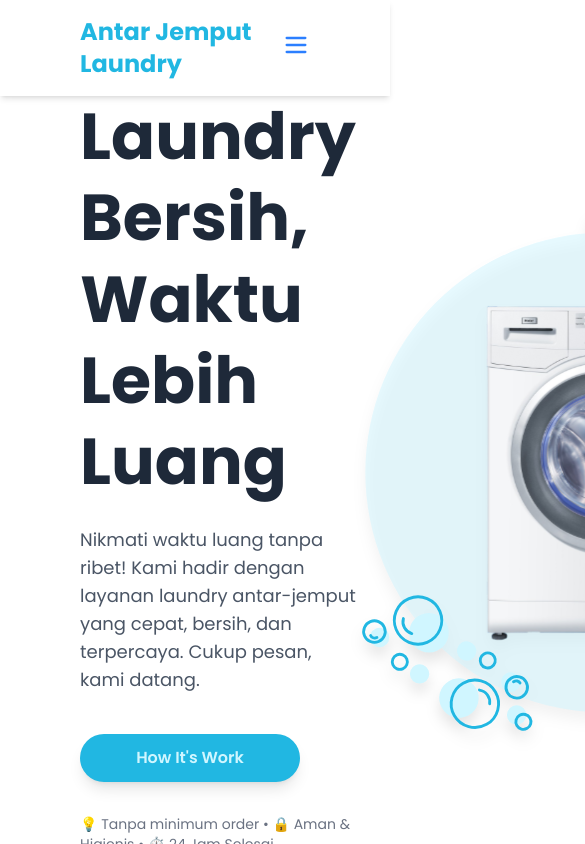
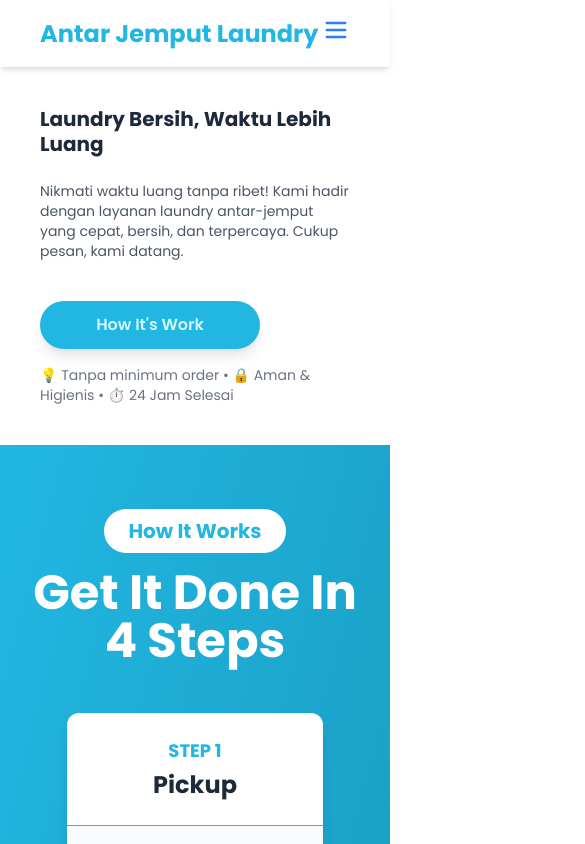
Before and after one commit to TegarAlfaR/Laundry-Frontend, a React (Vite) app: page / in a window 390 px wide. Shown: the top 844 px of the page, 585 px wide, since content can reach past the window. Built offline with nearby package versions, Linux system fonts and the light colour scheme.

Commit message:
feat: add responsive in components

```diff
--- a/src/components/Contact.jsx
+++ b/src/components/Contact.jsx
@@ -4,10 +4,10 @@ export default function Contact() {
   return (
     <section id="contact" className=" py-20">
       <div className="w-full">
-        <div className="overflow-hidden mx-[80px]">
+        <div className="overflow-hidden mx-10 lg:mx-[80px]">
           <div className="flex flex-col md:flex-row">
             {/* Bagian Kiri - Form/Info */}
-            <div className="w-full md:w-1/2 ">
+            <div className="w-full md:w-1/2 mb-8 md:mb-0">
               <h2 className="text-3xl font-bold text-[#21B7E2] mb-2">
                 Contact Us
               </h2>
@@ -106,10 +106,10 @@ export default function Contact() {
                 <img src={WaIcon} alt="WhatsApp Icon" className="w-12 h-12" />
               </div>
 
-              <h3 className="text-2xl font-bold mb-4">
+              <h3 className="text-lg md:text-2xl font-bold mb-4">
                 Ingin Pesan / Butuh Bantuan Cepat?
               </h3>
-              <p className="text-white/90 text-center mb-8">
+              <p className="text-white/90 text-center text-sm md:text-lg mb-8">
                 Tim layanan pelanggan kami siap membantu Anda 24/7. Dapatkan
                 respons instan melalui WhatsApp.
               </p>
@@ -118,7 +118,7 @@ export default function Contact() {
                 href="https://wa.me/62881011836906"
                 target="_blank"
                 rel="noopener noreferrer"
-                className="w-full bg-white text-[#21B7E2] font-semibold px-6 py-4 rounded-xl shadow-lg flex items-center justify-center gap-3 hover:bg-blue-50 transition duration-300 hover:scale-105"
+                className="w-full bg-white text-[#21B7E2] text-sm md:text-lg font-semibold px-6 py-4 rounded-xl shadow-lg flex items-center justify-center gap-3 hover:bg-blue-50 transition duration-300 hover:scale-105"
               >
                 <img src={WaIcon} alt="WhatsApp Icon" className="w-6 h-6" />
                 Chat via WhatsApp
--- a/src/components/Hero.jsx
+++ b/src/components/Hero.jsx
@@ -4,28 +4,32 @@ export default function Hero() {
   return (
     <>
       <div id="about" className="flex justify-between items-center ">
-        <div className="w-[500px] space-y-6 ml-[80px]">
-          <p className="text-[65px] font-bold text-gray-800 leading-tight">
+        <div className="lg:w-[500px] space-y-6 p-10 lg:ml-[80px]">
+          <p className="text-xl md:text-3xl lg:text-5xl font-bold text-gray-800 leading-tight">
             Laundry Bersih, Waktu Lebih Luang
           </p>
-          <p className="text-gray-600 text-lg">
+          <p className="text-gray-600 text-sm md:text-lg">
             Nikmati waktu luang tanpa ribet! Kami hadir dengan layanan laundry
             antar-jemput yang cepat, bersih, dan terpercaya. Cukup pesan, kami
             datang.
           </p>
+          <a href="#howitswork">
             <button className="bg-[#21B7E2] text-[#D0F6FF] font-semibold rounded-3xl py-3 px-6 mt-4 w-[220px] cursor-pointer  duration-300 hover:bg-blue-500 hover:scale-110 shadow-lg">
               How It's Work
             </button>
-          <p className="text-sm text-gray-500 mt-2">
+          </a>
+          <p className="text-sm text-gray-500 mt-4">
             💡 Tanpa minimum order • 🔒 Aman & Higienis • ⏱️ 24 Jam Selesai
           </p>
         </div>
+        <div className="hidden lg:block">
           <img
             src={HeroLaundry}
             alt="Laundry illustration"
             className="w-[500px] drop-shadow-xl"
           />
         </div>
+      </div>
     </>
   );
 }
--- a/src/components/Navbar.jsx
+++ b/src/components/Navbar.jsx
@@ -9,19 +9,19 @@ export default function Navbar() {
 
   return (
     <nav className="bg-white shadow-md sticky top-0 z-50">
-      <div className="max-w-7xl mx-[80px] py-4 flex items-center justify-between">
+      <div className="max-w-7xl mx-10 lg:mx-[80px] py-4 flex items-center justify-between">
         <Link to="about" smooth={true} duration={500} offset={-80}>
           <h1 className="text-2xl font-bold text-[#21B7E2] cursor-pointer hover:scale-110 duration-300">
             Antar Jemput Laundry
           </h1>
         </Link>
 
-        <div className="md:hidden">
+        <div className="lg:hidden">
           <button onClick={toggleMenu} className="text-blue-500">
             {isOpen ? <X size={28} /> : <Menu size={28} />}
           </button>
         </div>
-        <div className="hidden md:flex gap-6 items-center">
+        <div className="hidden lg:flex gap-6 items-center">
           {[
             { label: "About", href: "#about" },
             { label: "How it's Work", href: "#howitswork" },
@@ -46,7 +46,7 @@ export default function Navbar() {
 
       {/* Mobile Menu */}
       {isOpen && (
-        <div className="md:hidden px-6 pb-4 flex flex-col gap-4 bg-white">
+        <div className="lg:hidden px-6 pb-4 flex flex-col gap-4 bg-white">
           {[
             { label: "About", href: "#about" },
             { label: "How it's Work", href: "#howitswork" },
--- a/src/components/Service.jsx
+++ b/src/components/Service.jsx
@@ -57,7 +57,7 @@ export default function Service() {
             Service & Price
           </h2>
 
-          <div className="grid grid-cols-1 md:grid-cols-3 gap-10">
+          <div className="grid grid-cols-1 md:grid-cols-2 lg:grid-cols-3  gap-10">
             {services.map((service) => (
               <div
                 key={service.id}
```
Lines whose indentation alone changed are shown as unchanged.
